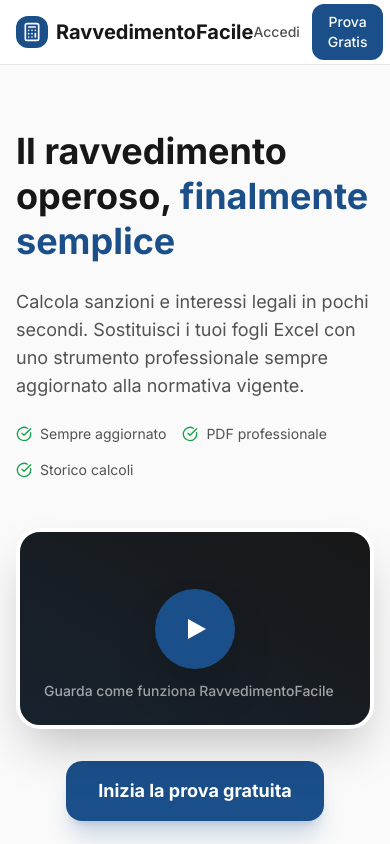
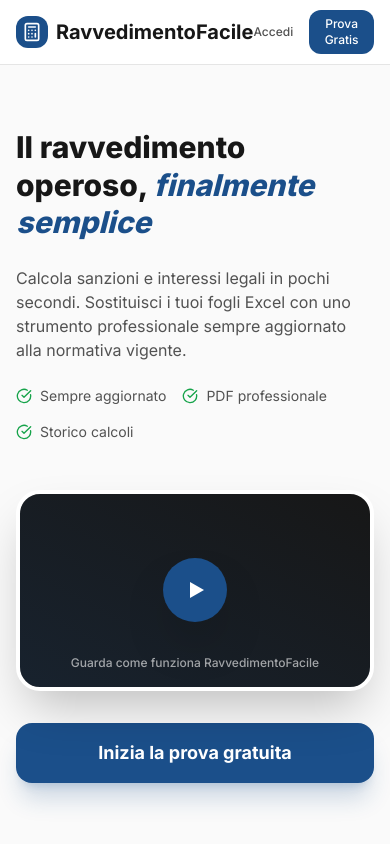
Before and after one commit to peewe75/Ravvedimento, a Next.js app: page / in a window 390 px wide. Shown: the top 844 px of the page. Built offline with nearby package versions, Linux system fonts and the light colour scheme; no server answers.

Commit message:
style: optimize mobile responsiveness across the app

```diff
--- a/src/app/dashboard/page.tsx
+++ b/src/app/dashboard/page.tsx
@@ -87,10 +87,10 @@
                         </div>
                         <span className="text-xl font-bold text-neutral-900 tracking-tight">RavvedimentoFacile</span>
                     </Link>
-                    <div className="flex items-center gap-4">
-                        <div className="hidden sm:flex flex-col items-end mr-2">
-                            <span className="text-sm font-bold text-neutral-900 leading-none">Ciao, {user?.firstName}</span>
-                            <span className="text-[10px] text-neutral-500 font-medium uppercase mt-0.5 tracking-wider">Account {trialInfo?.plan || 'Free'}</span>
+                    <div className="flex items-center gap-3 md:gap-4">
+                        <div className="flex flex-col items-end">
+                            <span className="text-[10px] md:text-sm font-bold text-neutral-900 leading-none">Ciao, {user?.firstName}</span>
+                            <span className="text-[8px] md:text-[10px] text-neutral-500 font-medium uppercase mt-0.5 tracking-wider">Account {trialInfo?.plan || 'Free'}</span>
                         </div>
                         <UserButton afterSignOutUrl="/" />
                     </div>
@@ -116,29 +116,29 @@
                     <div className="lg:col-span-5 xl:col-span-4 space-y-8">
 
                         {/* Trial Status Card */}
-                        <div className="bg-gradient-to-br from-primary to-primary-dark rounded-[2rem] p-6 text-white shadow-2xl shadow-primary/30 relative overflow-hidden group">
+                        <div className="bg-gradient-to-br from-primary to-primary-dark rounded-2xl md:rounded-[2rem] p-5 md:p-6 text-white shadow-2xl shadow-primary/30 relative overflow-hidden group">
                             <div className="absolute top-0 right-0 p-4 opacity-10 group-hover:scale-110 transition-transform pointer-events-none">
-                                <Shield className="h-24 w-24" />
+                                <Shield className="h-16 w-16 md:h-24 md:w-24" />
                             </div>
                             <div className="relative z-10">
-                                <div className="flex items-center gap-2 mb-4">
-                                    <div className="h-6 w-6 rounded-lg bg-white/20 flex items-center justify-center">
-                                        <Clock className="h-3.5 w-3.5 text-white" />
+                                <div className="flex items-center gap-2 mb-3 md:mb-4">
+                                    <div className="h-5 w-5 md:h-6 md:w-6 rounded-lg bg-white/20 flex items-center justify-center">
+                                        <Clock className="h-3 w-3 md:h-3.5 md:w-3.5 text-white" />
                                     </div>
-                                    <span className="text-[10px] font-bold uppercase tracking-widest text-white/80">Periodo di prova</span>
+                                    <span className="text-[9px] md:text-[10px] font-bold uppercase tracking-widest text-white/80">Periodo di prova</span>
                                 </div>
-                                <h3 className="text-4xl font-black mb-1">{trialInfo?.daysRemaining} Giorni</h3>
-                                <p className="text-primary-foreground/70 text-sm font-medium">Accesso illimitato alle funzioni Pro</p>
+                                <h3 className="text-3xl md:text-4xl font-black mb-1">{trialInfo?.daysRemaining} Giorni</h3>
+                                <p className="text-primary-foreground/70 text-xs md:text-sm font-medium">Accesso illimitato alle funzioni Pro</p>
 
-                                <div className="mt-8 pt-6 border-t border-white/10 flex items-center justify-between">
+                                <div className="mt-6 md:mt-8 pt-5 md:pt-6 border-t border-white/10 flex items-center justify-between">
                                     <div className="flex -space-x-2">
                                         {[FileText, History, Download].map((Icon, i) => (
-                                            <div key={i} className="h-9 w-9 rounded-full bg-white/10 flex items-center justify-center border-2 border-primary backdrop-blur-sm">
-                                                <Icon className="h-4 w-4" />
+                                            <div key={i} className="h-8 w-8 md:h-9 md:w-9 rounded-full bg-white/10 flex items-center justify-center border-2 border-primary backdrop-blur-sm">
+                                                <Icon className="h-3.5 w-3.5 md:h-4 md:w-4" />
                                             </div>
                                         ))}
                                     </div>
-                                    <Link href="/pricing" className="text-[11px] font-bold bg-white text-primary px-5 py-2.5 rounded-2xl shadow-xl hover:scale-105 active:scale-95 transition-all">
+                                    <Link href="/pricing" className="text-[10px] md:text-[11px] font-bold bg-white text-primary px-4 md:px-5 py-2 md:py-2.5 rounded-xl md:rounded-2xl shadow-xl hover:scale-105 active:scale-95 transition-all">
                                         Upgrade
                                     </Link>
                                 </div>
@@ -146,7 +146,7 @@
                         </div>
 
                         {/* Recent History */}
-                        <div className="bg-white rounded-[2rem] border border-neutral-200 overflow-hidden shadow-sm flex flex-col h-[500px]">
+                        <div className="bg-white rounded-2xl md:rounded-[2rem] border border-neutral-200 overflow-hidden shadow-sm flex flex-col h-[400px] md:h-[500px]">
                             <div className="p-6 border-b border-neutral-100 flex items-center justify-between sticky top-0 bg-white/80 backdrop-blur-md z-10">
                                 <div className="flex items-center gap-2">
                                     <div className="h-8 w-8 rounded-xl bg-neutral-100 flex items-center justify-center">
--- a/src/app/globals.css
+++ b/src/app/globals.css
@@ -68,6 +68,18 @@
   font-family: var(--font-sans);
   -webkit-font-smoothing: antialiased;
   -moz-osx-font-smoothing: grayscale;
+  overflow-x: hidden;
+  width: 100%;
+}
+
+@layer utilities {
+  .scrollbar-hide::-webkit-scrollbar {
+    display: none;
+  }
+  .scrollbar-hide {
+    -ms-overflow-style: none;
+    scrollbar-width: none;
+  }
 }
 
 .monetario-value {
--- a/src/app/page.tsx
+++ b/src/app/page.tsx
@@ -29,15 +29,15 @@
               <Link href="/dashboard" className="hover:text-primary transition-colors text-primary font-semibold">Vai alla Dashboard</Link>
             </SignedIn>
           </nav>
-          <div className="flex items-center gap-3">
+          <div className="flex items-center gap-2 md:gap-3">
             <SignedOut>
               <SignInButton mode="modal">
-                <button className="text-sm font-medium text-neutral-600 hover:text-primary transition-colors">
+                <button className="text-xs md:text-sm font-medium text-neutral-600 hover:text-primary transition-colors pr-2 md:pr-0">
                   Accedi
                 </button>
               </SignInButton>
               <SignUpButton mode="modal">
-                <button className="bg-primary text-white text-sm font-medium px-4 py-2 rounded-lg hover:bg-primary-dark transition-colors">
+                <button className="bg-primary text-white text-xs md:text-sm font-medium px-3 md:px-4 py-1.5 md:py-2 rounded-lg hover:bg-primary-dark transition-colors">
                   Prova Gratis
                 </button>
               </SignUpButton>
@@ -53,10 +53,11 @@
         <section className="py-16 md:py-24">
           <div className="max-w-6xl mx-auto px-4 grid lg:grid-cols-2 gap-12 items-center">
             <div className="space-y-6">
-              <h1 className="text-4xl md:text-5xl font-bold text-neutral-900 leading-tight">
-                Il ravvedimento operoso, <span className="text-primary">finalmente semplice</span>
+              <h1 className="text-3xl md:text-5xl font-extrabold text-neutral-900 leading-tight">
+                Il ravvedimento operoso, <br className="hidden md:block" />
+                <span className="text-primary italic">finalmente semplice</span>
               </h1>
-              <p className="text-lg text-neutral-600 max-w-lg">
+              <p className="text-base md:text-lg text-neutral-600 max-w-lg">
                 Calcola sanzioni e interessi legali in pochi secondi.
                 Sostituisci i tuoi fogli Excel con uno strumento professionale
                 sempre aggiornato alla normativa vigente.
@@ -77,26 +78,26 @@
               </div>
             </div>
 
-            <div className="lg:pl-8">
-              <div className="aspect-video bg-neutral-900 rounded-3xl shadow-2xl flex items-center justify-center overflow-hidden relative group cursor-pointer border-4 border-white">
+            <div className="lg:pl-8 flex flex-col items-center lg:items-start text-center lg:text-left">
+              <div className="w-full aspect-video bg-neutral-900 rounded-3xl shadow-2xl flex items-center justify-center overflow-hidden relative group cursor-pointer border-4 border-white">
                 <div className="absolute inset-0 bg-gradient-to-tr from-primary/20 to-transparent"></div>
-                <div className="h-20 w-20 bg-primary rounded-full flex items-center justify-center shadow-2xl group-hover:scale-110 transition-transform relative z-10">
-                  <div className="w-0 h-0 border-t-[10px] border-t-transparent border-l-[18px] border-l-white border-b-[10px] border-b-transparent ml-1"></div>
+                <div className="h-16 w-16 md:h-20 md:w-20 bg-primary rounded-full flex items-center justify-center shadow-2xl group-hover:scale-110 transition-transform relative z-10">
+                  <div className="w-0 h-0 border-t-[8px] md:border-t-[10px] border-t-transparent border-l-[14px] md:border-l-[18px] border-l-white border-b-[8px] md:border-b-[10px] border-b-transparent ml-1"></div>
                 </div>
-                <div className="absolute bottom-6 left-6 right-6">
-                  <p className="text-white/60 text-sm font-medium">Guarda come funziona RavvedimentoFacile</p>
+                <div className="absolute bottom-4 md:bottom-6 left-4 right-4 md:left-6 md:right-6">
+                  <p className="text-white/60 text-xs md:text-sm font-medium">Guarda come funziona RavvedimentoFacile</p>
                 </div>
               </div>
-              <div className="mt-8 flex justify-center lg:justify-start">
+              <div className="mt-8 flex justify-center lg:justify-start w-full">
                 <SignedOut>
                   <SignUpButton mode="modal">
-                    <button className="bg-primary text-white px-8 py-4 rounded-2xl font-bold text-lg hover:bg-primary-dark transition-all shadow-xl shadow-primary/20 hover:-translate-y-1">
+                    <button className="w-full sm:w-auto bg-primary text-white px-8 py-4 rounded-2xl font-bold text-lg hover:bg-primary-dark transition-all shadow-xl shadow-primary/20 hover:-translate-y-1">
                       Inizia la prova gratuita
                     </button>
                   </SignUpButton>
                 </SignedOut>
                 <SignedIn>
-                  <Link href="/dashboard" className="bg-primary text-white px-8 py-4 rounded-2xl font-bold text-lg hover:bg-primary-dark transition-all shadow-xl shadow-primary/20 hover:-translate-y-1">
+                  <Link href="/dashboard" className="w-full sm:w-auto text-center bg-primary text-white px-8 py-4 rounded-2xl font-bold text-lg hover:bg-primary-dark transition-all shadow-xl shadow-primary/20 hover:-translate-y-1">
                     Vai al calcolatore
                   </Link>
                 </SignedIn>
```
Also changed, not shown: src/components/calcolatore/FormRavvedimento.tsx (+19 -19 lines).
